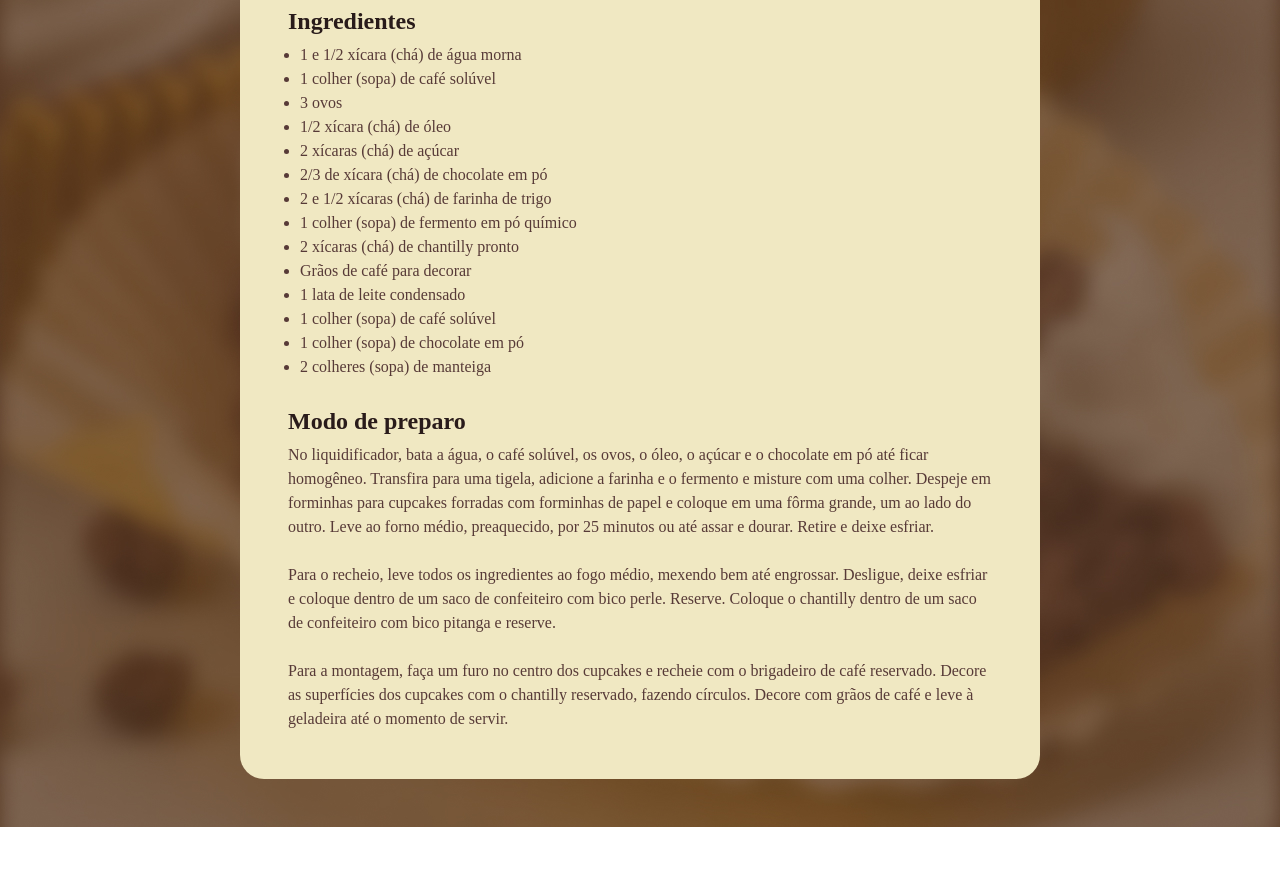
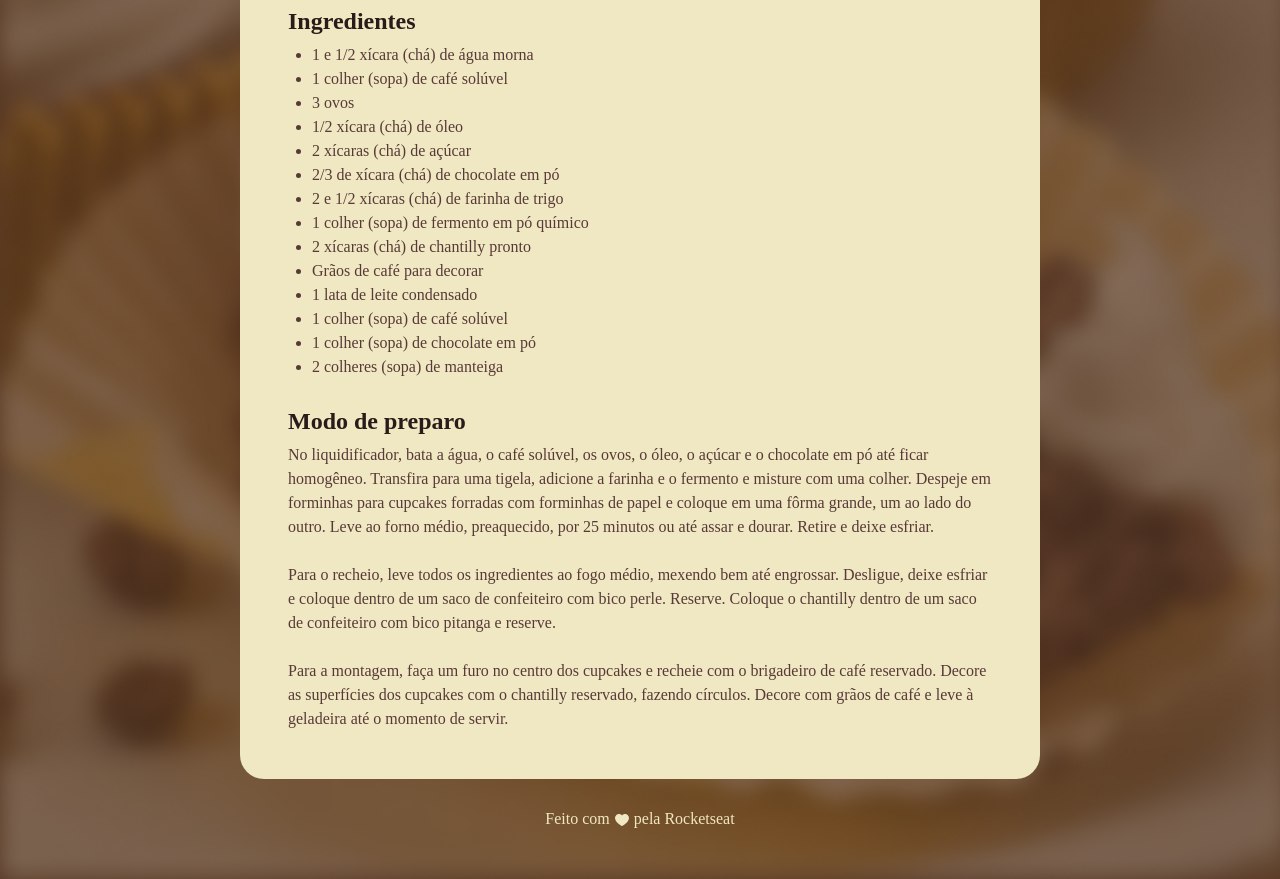
Before and after one commit to andrrade/projeto-pagina-de-receita, a plain HTML site: page index.html in a window 1280 px wide. Shown: the part 720-1599 px from the top of the page. Before the commit the page ends 1547 px from the top, so only its background shows below. Drawn offline with Linux system fonts and the light colour scheme; a web font is replaced by a local one.

Commit message:
adicionando footer

```diff
--- a/index.html
+++ b/index.html
@@ -77,5 +77,10 @@
         </section>
       </main>
     </div>
+
+    <footer>
+      Feito com <img src="assets/heart.svg" alt="ícone de um pequeno coração branco"> pela Rocketseat
+    </footer>
+
   </body>
 </html>
--- a/style.css
+++ b/style.css
@@ -20,7 +20,7 @@ body {
   padding: 24px;
   background-color: #f0e8c2;
   border-radius: 24px;
-  margin: 48px auto;
+  margin: 48px auto 28px;
 }
 
 img {
@@ -56,5 +56,15 @@ h2 {
 }
 
 ul{
-  padding-left: 12px;
+  padding-left: 24px;
 }
+
+footer{
+  color: #F0E8C2;
+  text-align: center;
+  padding-bottom: 48px;
+}
+
+footer img{
+  vertical-align: middle;
+}
```
Also changed, not shown: assets/heart.svg (added).
